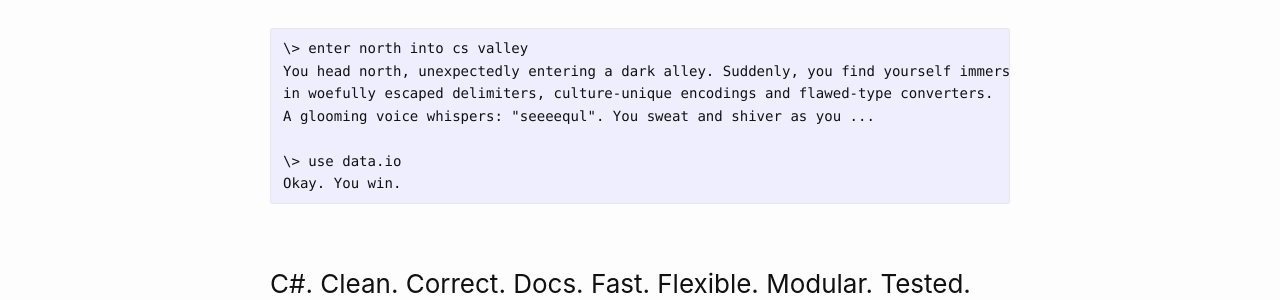
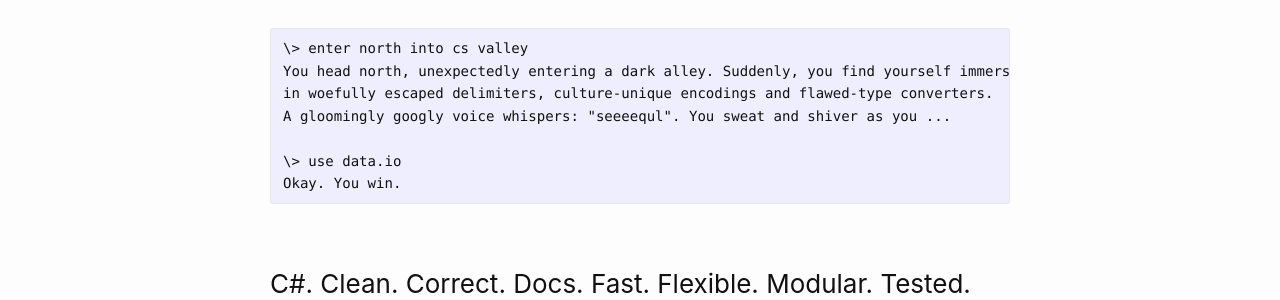
Before and after one commit to CodeSmile-0000011110110111/data.io-home, a Jekyll site: the page built from index.md, in a window 1280 px wide. Shown: the part 142-442 px from the top of the page. Built offline with Jekyll 4.4.1, drawn with Linux system fonts in a browser that asks for light colours.

Commit message:
Update index.md

```diff
--- a/index.md
+++ b/index.md
@@ -7,7 +7,7 @@
 \> enter north into cs valley
 You head north, unexpectedly entering a dark alley. Suddenly, you find yourself immersed
 in woefully escaped delimiters, culture-unique encodings and flawed-type converters.
-A glooming voice whispers: "seeeequl". You sweat and shiver as you ...
+A gloomingly googly voice whispers: "seeeequl". You sweat and shiver as you ...
 
 \> use data.io
 Okay. You win.
```
